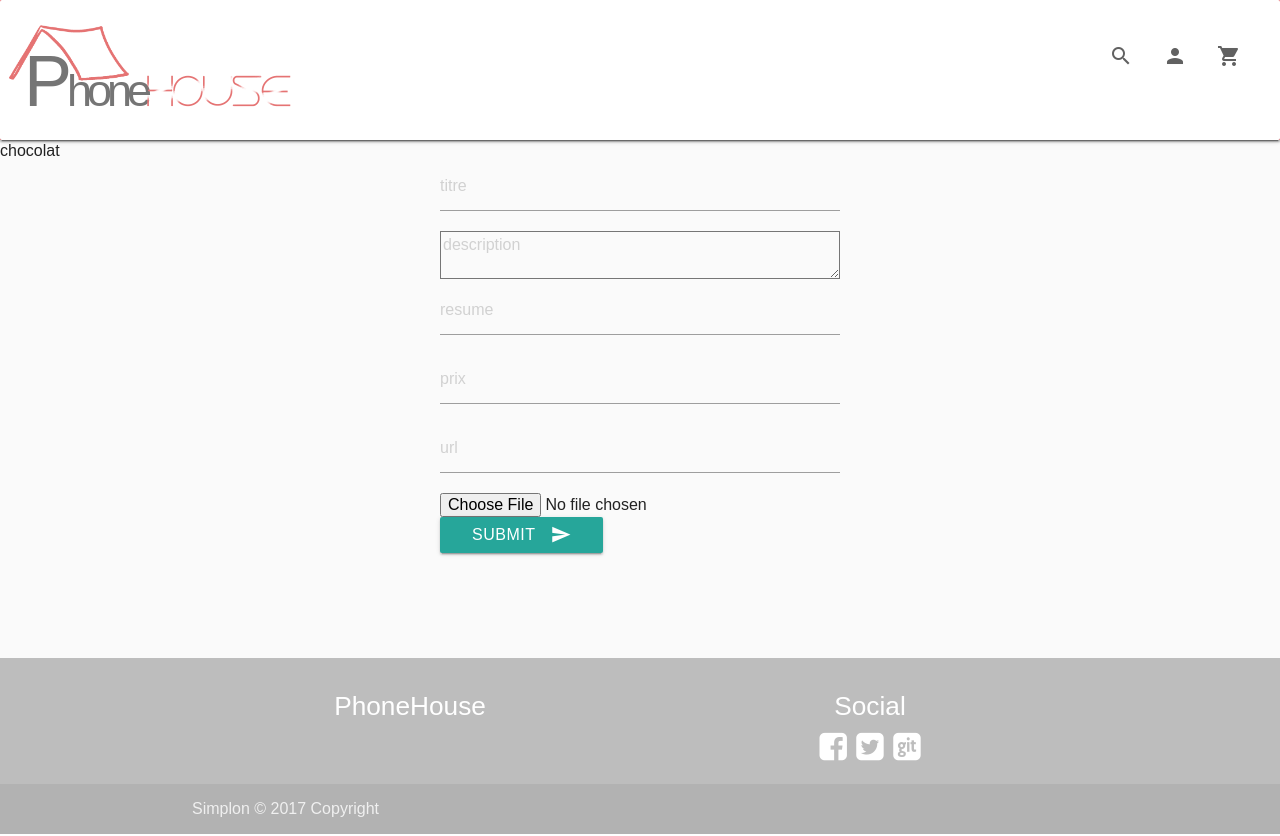
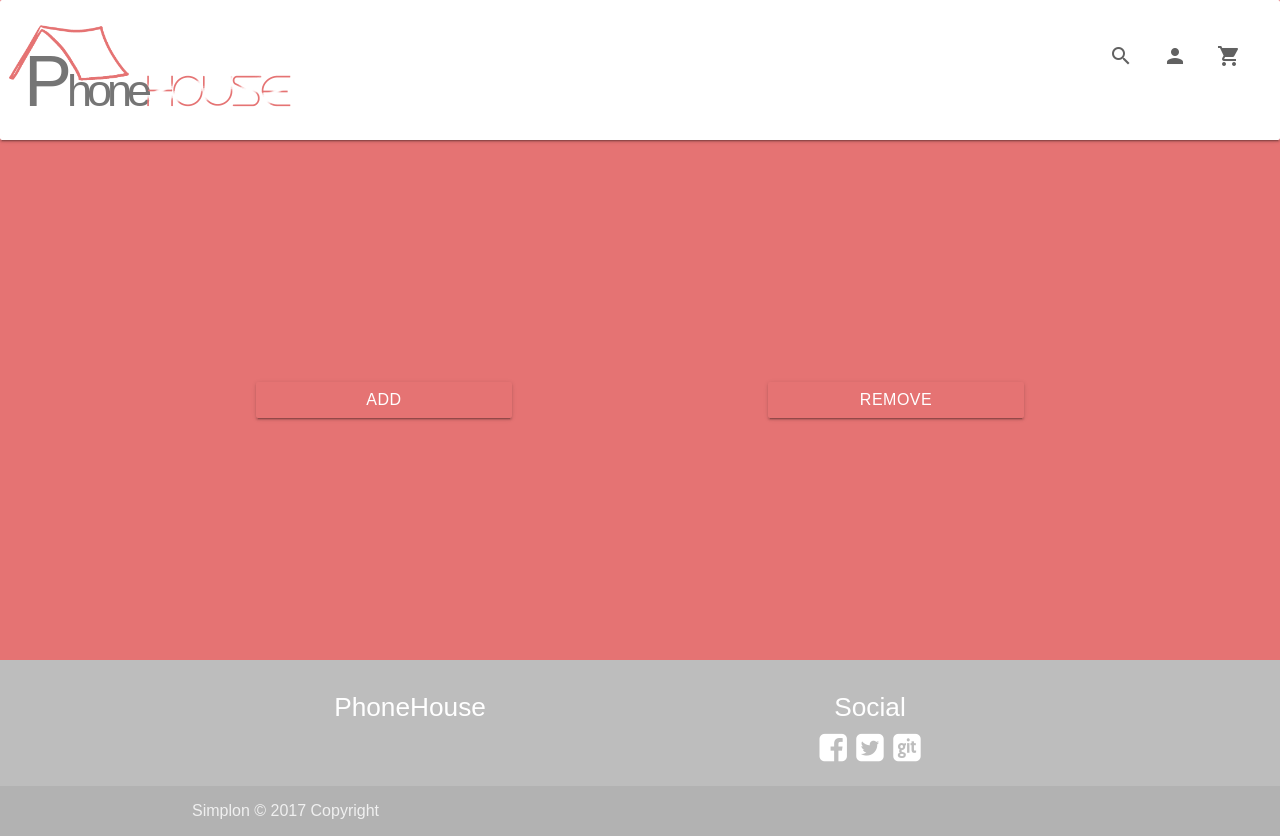
Before and after one commit to Simplon-Roubaix/e-commerce-website, a PHP site: page /article.php?submission=ok in a window 1280 px wide. Run offline with PHP 8.4, Linux system fonts and the light colour scheme; some libraries are stand-ins or nearby versions.

Commit message:
css and modal for article.php finish

```diff
--- a/article.php
+++ b/article.php
@@ -1,9 +1,20 @@
 <?php include("webpage/header.php");?>
 <?php if (isset($_GET['submission']) && $_GET['submission'] == 'ok' ): ?>
-  <?php echo "chocolat"?>
+
 <?php endif; ?>
 
+<div class="container-fluid valign-wrapper" id="AddRemove">
+ <div class="row" id="rowAddRemove">
+  <button class="waves-effect waves-light btn modal-trigger red lighten-2 col s3 " data-target="modal1">Add</button>
+  <button class="waves-effect waves-light btn modal-trigger red lighten-2 col s3 " data-target="modal2">remove</button>
+ </div>
+</div>
 
+
+
+  <div id="modal1" class="modal">
+    <div class="modal-content">
+      <div class="row">
           <form id="formArticle" action="article_.php" method="post" enctype="multipart/form-data">
             <input  name="titre" type="text" class="form-control" placeholder="titre" required>
             <textarea name="description" class="form-control" placeholder="description" required></textarea>
@@ -11,10 +22,20 @@
             <input  name="prix" type="number" class="form-control" placeholder="prix" required>
             <input  name="url" type="text" class="form-control" placeholder="url"required>
             <input type="file" name="image" class="form-control" >
-  <button class="btn waves-effect waves-light">Submit
+            <button class="btn waves-effect waves-light red lighten-2">Submit
               <i class="material-icons right">send</i>
             </button>
           </form>
+      </div>
+    </div>
+    <div class="modal-footer">
+      <a class=" modal-action modal-close waves-effect waves-green btn-flat">Close</a>
+    </div>
+  </div>
+
+
+
+
 
 
 <?php include("webpage/footer.php");?>
--- a/css/main.css
+++ b/css/main.css
@@ -241,10 +241,19 @@ min-height: 75vh;
 /* ==========================================================================
    ARTICLE.PHP
    ========================================================================== */
-#formArticle{
-   width: 50vh;
-   margin: auto;
-   min-height: 62vh;
+#AddRemove{
+   min-height: 65vh;
+   background-color: #e57373 ;
+}
+
+#rowAddRemove{
+  margin: 0;
+  width: 80vw;
+display: flex;
+}
+
+button{
+  background-color: #bdbdbd;
 }
 
 /* ==========================================================================
--- a/js/main.js
+++ b/js/main.js
@@ -0,0 +1,4 @@
+$(document).ready(function(){
+    // the "href" attribute of .modal-trigger must specify the modal ID that wants to be triggered
+    $('.modal-trigger').leanModal();
+  });
```
Lines whose indentation alone changed are shown as unchanged.
